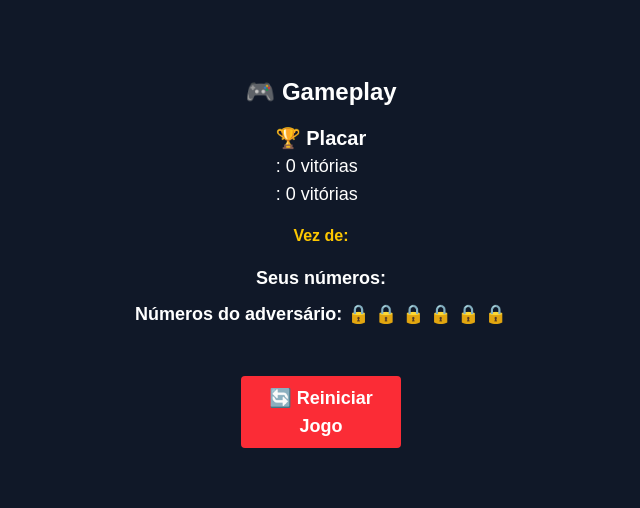
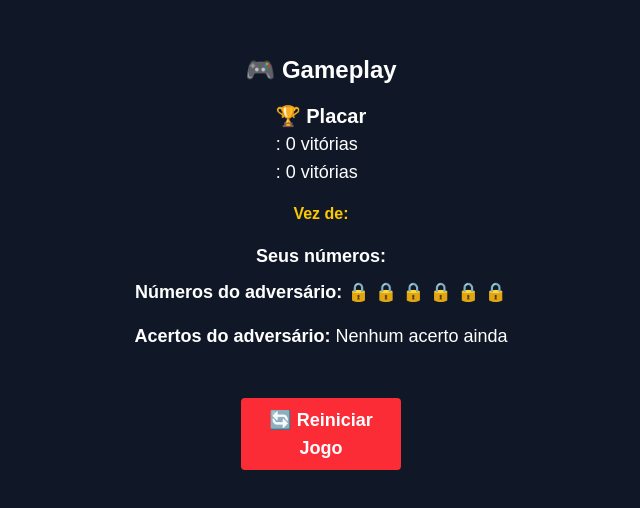
Before and after one commit to Antonio-Jefferson/secrets-numbers-gamer, a Next.js app: page /gameplay/1 in a window 1280 px wide. Shown: the part 138-646 px from the top of the page, without its empty margins (319-959 px from the left). Built offline with nearby package versions, Linux system fonts and the light colour scheme; no server answers; the database is empty.

Commit message:
mostrando quantos o adversario acertou dos meus numeros

```diff
--- a/src/app/gameplay/[id]/page.tsx
+++ b/src/app/gameplay/[id]/page.tsx
@@ -153,7 +153,16 @@ export default function GamePlay() {
                   .join(" ")
               : "🔒 🔒 🔒 🔒 🔒 🔒"}
           </p>
-
+          <p className="text-lg mb-4">
+            <strong>Acertos do adversário:</strong>{" "}
+            {currentUser === game?.player1
+              ? game?.revealed1 && game.revealed1.length > 0
+                ? game.revealed1.join(", ")
+                : "Nenhum acerto ainda"
+              : game?.revealed2 && game.revealed2.length > 0
+              ? game.revealed2.join(", ")
+              : "Nenhum acerto ainda"}
+          </p>
           {game?.currentTurn === currentUser && (
             <div className="flex flex-col items-center">
               <input
```
